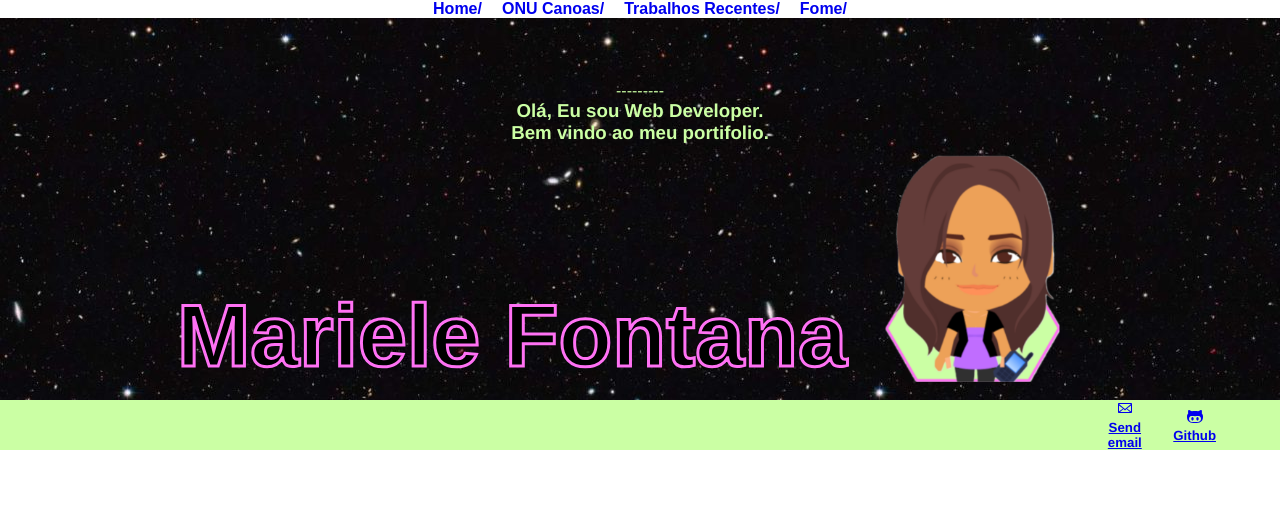
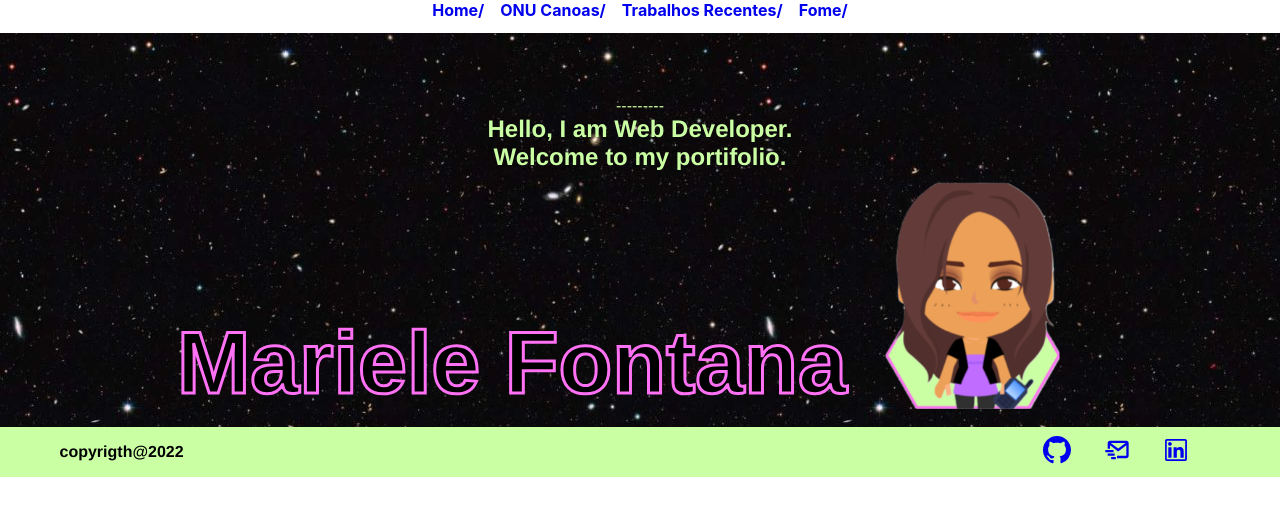
Before and after one commit to marielesf/-ONU-ODS-Canoas, a React (Create React App) app: page / in a window 1280 px wide. Shown: the top 516 px of the page. Built offline with nearby package versions, Linux system fonts and the light colour scheme.

Commit message:
updare home style

```diff
--- a/src/App.js
+++ b/src/App.js
@@ -1,7 +1,5 @@
 import React from "react";
 import RouterApp from "./pages/Router";
-
-import space from "./assets/space.jpg";
 import styled, { createGlobalStyle } from "styled-components";
 const GlobalStyle = createGlobalStyle`
   *{
@@ -13,7 +11,6 @@ const GlobalStyle = createGlobalStyle`
 const BackgroundStyle = styled.div`
   width: 100%;
   text-align: center;
-  font-family: Helvetica;
 `;
 
 function App() {
--- a/src/pages/Footer.js
+++ b/src/pages/Footer.js
@@ -1,9 +1,9 @@
 import React from "react";
-import { GoOctoface } from "react-icons/go";
-import { GoMail } from "react-icons/go";
-import space from "../assets/space.jpg";
+import { BsLinkedin, BsGithub } from "react-icons/bs";
+import { AiOutlineLinkedin } from "react-icons/ai";
+import { BiMailSend } from "react-icons/bi";
+import styled from "styled-components";
 
-import styled, { createGlobalStyle } from "styled-components";
 const Textbody = styled.div`
   width: 100%;
   height: 50px;
@@ -20,10 +20,20 @@ const IconsNetwork = styled.div`
 `;
 
 const BackgroundStyle = styled.div`
+  display: flex;
+  justify-content: justify;
   background-color: #cbffa4;
   height: 100%;
   width: 100%;
-  padding-right: 5%;
+  padding-right: 7%;
+`;
+
+const Copyrigth = styled.h4`
+  display: flex;
+  justify-content: rigth;
+  width: 85%;
+  padding-left: 5%;
+  align-items: center;
 `;
 
 export default function Footer() {
@@ -31,18 +41,21 @@ export default function Footer() {
     <>
       <Textbody>
         <BackgroundStyle>
+          <Copyrigth>copyrigth@2022</Copyrigth>
           <IconsNetwork>
             <a href="https://github.com/marielesf" target="_blank">
-              {/* <img src="smiley.gif" alt="Github link" /> */}
-              <GoOctoface />
-              <h5>Github</h5>
+              <BsGithub size={28} />
             </a>
           </IconsNetwork>
           <IconsNetwork>
             <a href="mailto:someone@example.com" target="_blank">
-              {/* <img src="smiley.gif" alt="Github link" /> */}
-              <GoMail />
-              <h5>Send email</h5>
+              <BiMailSend size={28} />
+            </a>
+          </IconsNetwork>
+
+          <IconsNetwork>
+            <a href="https://www.linkedin.com/" target="_blank">
+              <AiOutlineLinkedin size={28} />
             </a>
           </IconsNetwork>
         </BackgroundStyle>
--- a/src/pages/Home.js
+++ b/src/pages/Home.js
@@ -1,22 +1,16 @@
 import React, { useState } from "react";
+import { Link } from "react-router-dom";
 import styled, { createGlobalStyle } from "styled-components";
 import avatar from "../assets/avatar.png";
 import avatar2 from "../assets/MyAvatar.png";
 import space from "../assets/space.jpg";
 import Footer from "./Footer";
 
-const GlobalStyle = createGlobalStyle`
-  *{
-    box-sizing: border-box;
-    margin: 0;
-    padding: 0;
-  }
-  `;
-
 const BackgroundStyle = styled.div`
   background-image: url(${space});
   height: 100%;
   width: 100%;
+  margin-top: 1%;
 `;
 
 const TitleName = styled.h1`
@@ -38,15 +32,22 @@ const PerfilImage = styled.img`
   width: 20%;
 `;
 
+export const NameHome = styled.a`
+  text-decoration: none;
+  &:hover,
+  &:focus {
+    color: #ff71f4;
+  }
+`;
+
 export default function Home() {
   return (
     <>
-      <GlobalStyle />
       <BackgroundStyle>
         <Textbody>
           ---------
-          <h3>Olá, Eu sou Web Developer.</h3>
-          <h3>Bem vindo ao meu portifolio.</h3>
+          <h2>Hello, I am Web Developer.</h2>
+          <h2>Welcome to my portifolio.</h2>
         </Textbody>
 
         <div
@@ -56,7 +57,9 @@ export default function Home() {
             "justify-content": "center",
           }}
         >
-          <TitleName>Mariele Fontana</TitleName>
+          <TitleName>
+            <NameHome>Mariele Fontana</NameHome>
+          </TitleName>
           <PerfilImage src={avatar2} alt="Foto de Mariele"></PerfilImage>
         </div>
       </BackgroundStyle>
--- a/src/pages/Job.js
+++ b/src/pages/Job.js
@@ -64,6 +64,7 @@ export default function Jobs() {
                 width="800"
                 height="500"
               /> */}
+              <img src={filteredRepo.owner.avatar_url} width="200"></img>
 
               <a href={filteredRepo.html_url} target="_blank" rel="noreferrer">
                 Saiba Mais
--- a/src/pages/Router.js
+++ b/src/pages/Router.js
@@ -5,18 +5,17 @@ import Jobs from "./Job";
 import Home from "./Home";
 import Fome from "./Fome";
 
-import styled, { createGlobalStyle } from "styled-components";
-const GlobalStyle = createGlobalStyle`
-  *{
-    box-sizing: border-box;
-    margin: 0;
-    padding: 0;
-  }
+import styled from "styled-components";
+
+const BackgroundStyle = styled.div`
+  width: 100%;
+  justify-content: center;
+  align-items: center;
+  text-align: center;
 `;
 
 export const NavbarLink = styled(Link)`
-  margin: 10px;
-  font-family: Arial, Helvetica, sans-serif;
+  margin: 8px;
   text-decoration: none;
   &:hover,
   &:focus {
@@ -27,6 +26,7 @@ export const NavbarLink = styled(Link)`
 function RouterApp() {
   return (
     <>
+      <BackgroundStyle>
         <Router>
           <NavbarLink to="/">
             <strong>Home/</strong>
@@ -48,6 +48,7 @@ function RouterApp() {
             <Route path="/Fome" element={<Fome />} />
           </Routes>
         </Router>
+      </BackgroundStyle>
     </>
   );
 }
--- a/src/pages/Work.js
+++ b/src/pages/Work.js
@@ -1,17 +1,8 @@
 import React, { useState } from "react";
-import styled, { createGlobalStyle } from "styled-components";
+import styled from "styled-components";
 import { faHome } from "@fortawesome/free-solid-svg-icons";
 import { FontAwesomeIcon } from "@fortawesome/react-fontawesome";
 import Card from "./Card.js";
-import Fome from "./Fome";
-
-const GlobalStyle = createGlobalStyle`
-  *{
-    margin:0;
-    padding:0;
-    box-sizing:border-box;
-  }
-`;
 
 const Box = styled.main`
   border: solid yellow;
@@ -38,7 +29,6 @@ export default function Work() {
         Objetivos de Desenvolvimento Sustentável - Rio branco 2030
       </Titlebody>
       <Box>
-        <GlobalStyle />
         <div
           onClick={() => {
             setModal((prevState) => !prevState);
```
Lines whose indentation alone changed are shown as unchanged.
